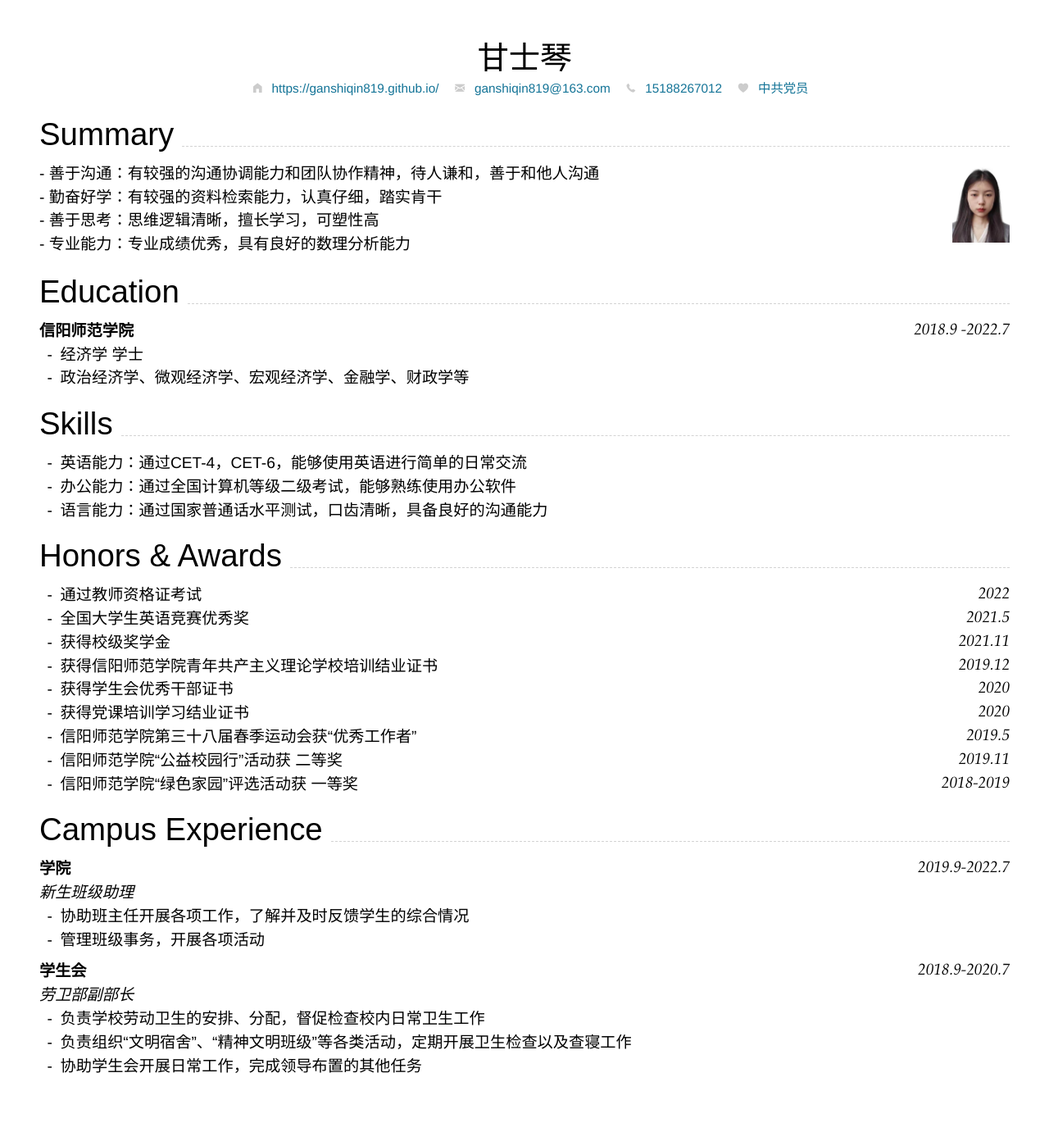
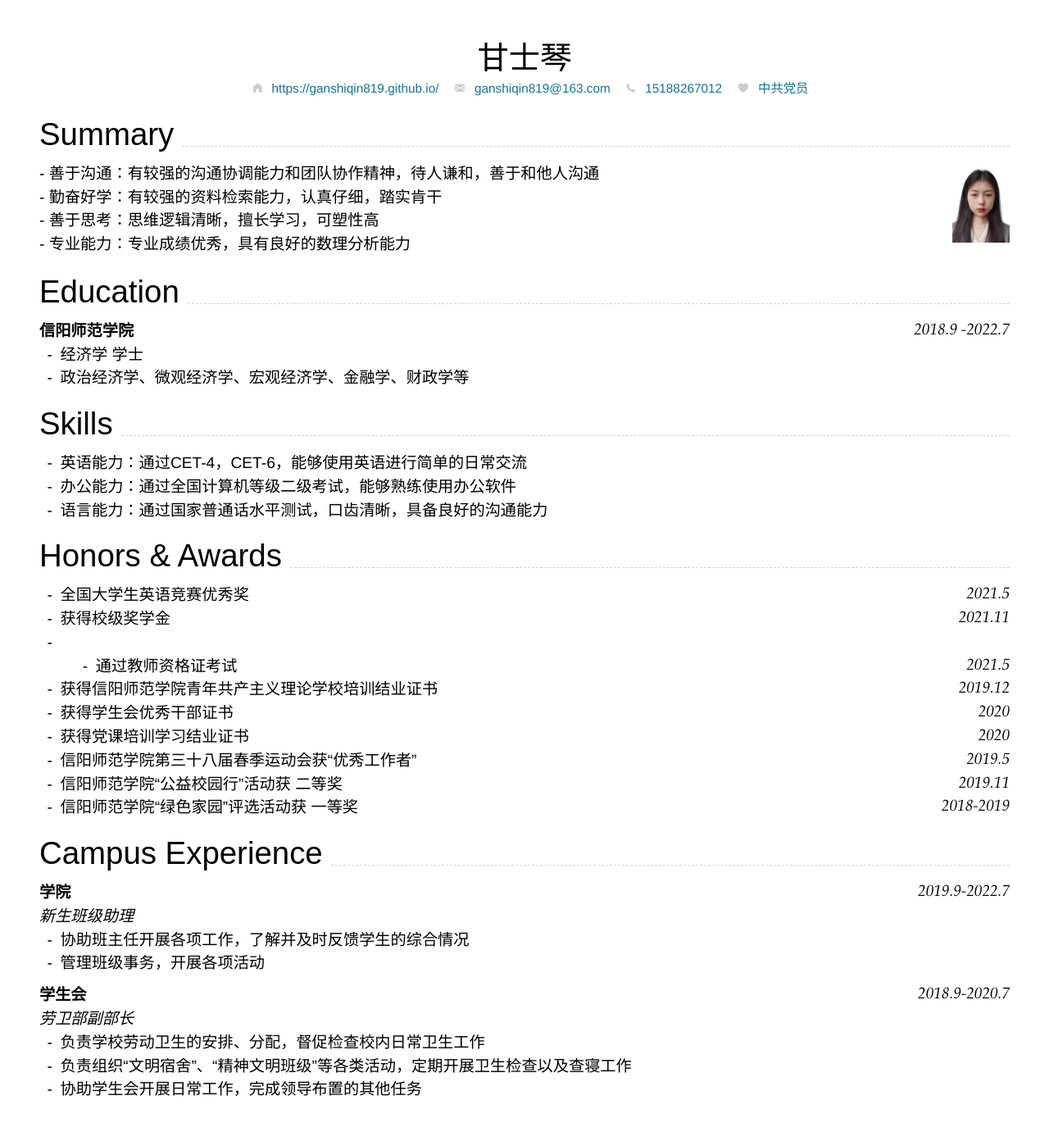
Before and after one commit to ganshiqin819/ganshiqin819.github.io, a Jekyll site: the page built from index.md, in a window 1280 px wide. Shown: the whole page at 82% size. Built offline with Jekyll 4.4.1, drawn with Linux system fonts in a browser that asks for light colours; nearby versions of some CDN libraries; before the commit the page ends 1363 px from its top, so only the background shows below that.

Commit message:
Update index.md

```diff
--- a/index.md
+++ b/index.md
@@ -58,9 +58,9 @@ Supported arguments:
 
 
 ## Honors & Awards
-- 通过教师资格证考试 `2022`
 - 全国大学生英语竞赛优秀奖 `2021.5`
 - 获得校级奖学金 `2021.11`
+- - 通过教师资格证考试 `2021.5`
 - 获得信阳师范学院青年共产主义理论学校培训结业证书 `2019.12`
 - 获得学生会优秀干部证书 `2020`
 - 获得党课培训学习结业证书 `2020`
```
